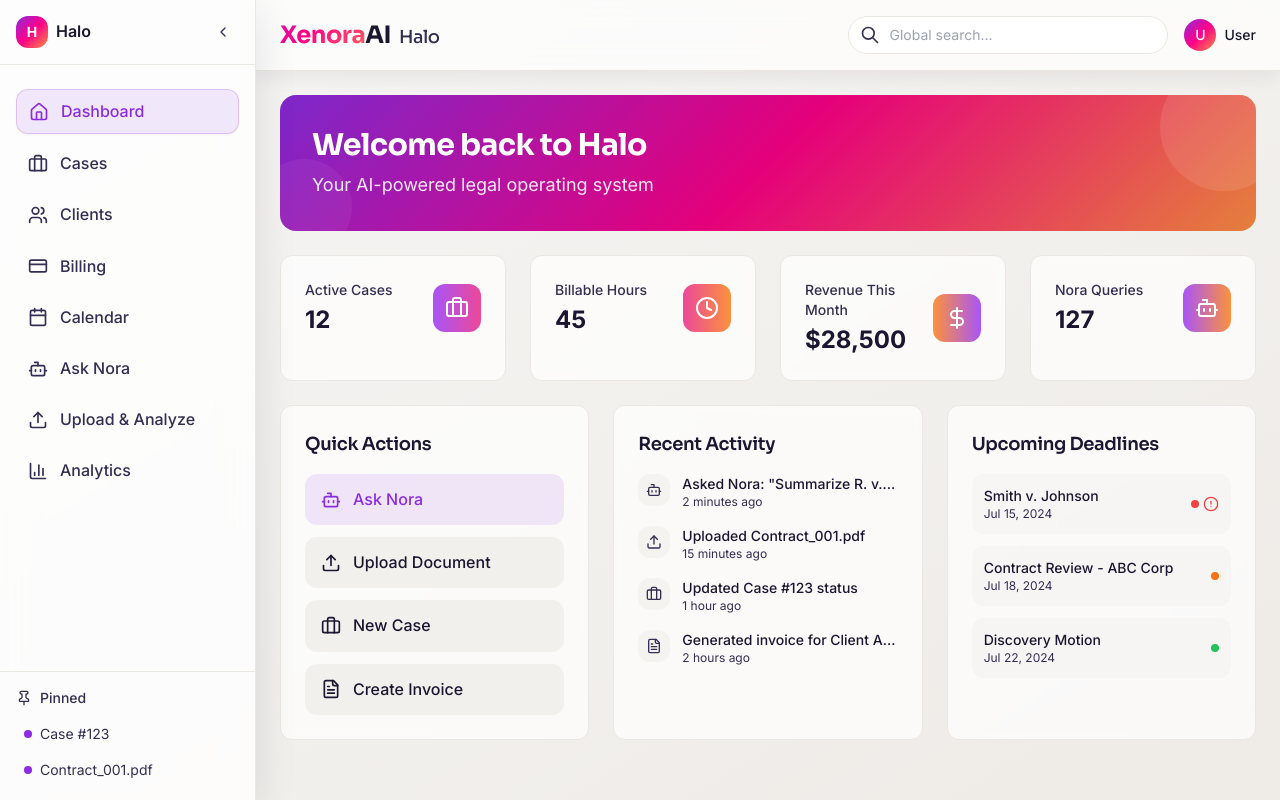
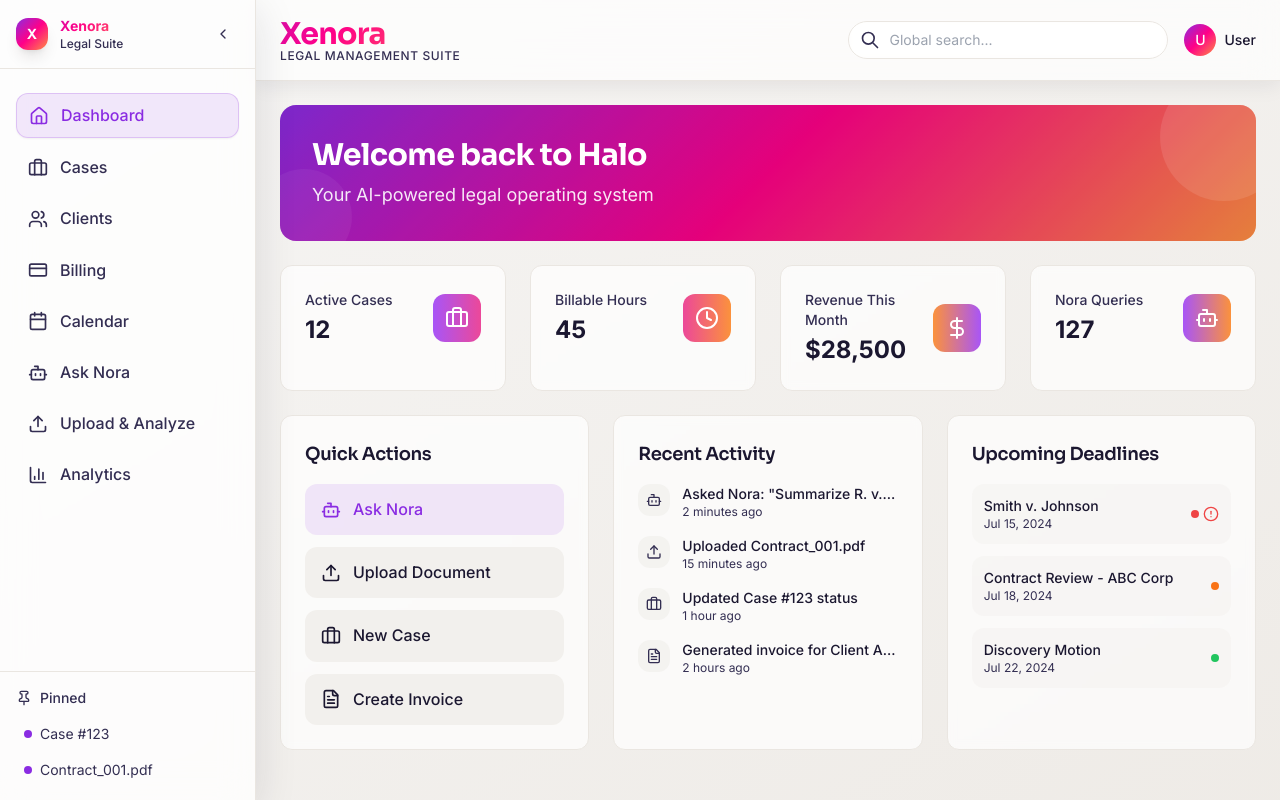
Before and after one commit to saadixsd/Halo, a React (Vite) app: page / in a window 1280 px wide. Built offline with nearby package versions, Linux system fonts and the light colour scheme.

Commit message:
Refactor: Update logo and aesthetic
Update the logo to "Xenora" and implement the "Halo" branding.

```diff
--- a/src/components/HaloDashboard.tsx
+++ b/src/components/HaloDashboard.tsx
@@ -53,11 +53,14 @@ export const HaloDashboard = () => {
         <header className="bg-white/70 backdrop-blur-lg border-b border-border px-6 py-4 shadow-xenora-sm">
           <div className="flex items-center justify-between">
             <div className="flex items-center space-x-4">
-              <h1 className="text-2xl font-bold">
-                <span className="text-gradient-xenora">Xenora</span>
-                <span className="text-foreground">AI</span>
-                <span className="text-lg font-medium text-muted-foreground ml-2">Halo</span>
-              </h1>
+              <div className="flex flex-col">
+                <h1 className="text-3xl font-bold text-gradient-xenora tracking-tight">
+                  Xenora
+                </h1>
+                <p className="text-xs font-medium text-muted-foreground uppercase tracking-wider -mt-1">
+                  Legal Management Suite
+                </p>
+              </div>
             </div>
 
             <div className="flex items-center space-x-4">
--- a/src/components/Sidebar.tsx
+++ b/src/components/Sidebar.tsx
@@ -51,11 +51,14 @@ export const Sidebar: React.FC<SidebarProps> = ({
         {/* Logo and Collapse Button */}
         <div className="flex items-center justify-between p-4 border-b border-border">
           {!collapsed && (
-            <div className="flex items-center space-x-2">
-              <div className="w-8 h-8 gradient-xenora rounded-lg flex items-center justify-center">
-                <span className="text-white font-bold text-sm">H</span>
+            <div className="flex items-center space-x-3">
+              <div className="w-8 h-8 gradient-xenora rounded-lg flex items-center justify-center shadow-lg">
+                <span className="text-white font-bold text-sm">X</span>
               </div>
-              <span className="font-semibold text-foreground">Halo</span>
+              <div className="flex flex-col">
+                <span className="font-bold text-foreground text-sm text-gradient-xenora">Xenora</span>
+                <span className="text-xs text-muted-foreground font-medium">Legal Suite</span>
+              </div>
             </div>
           )}
 
```
